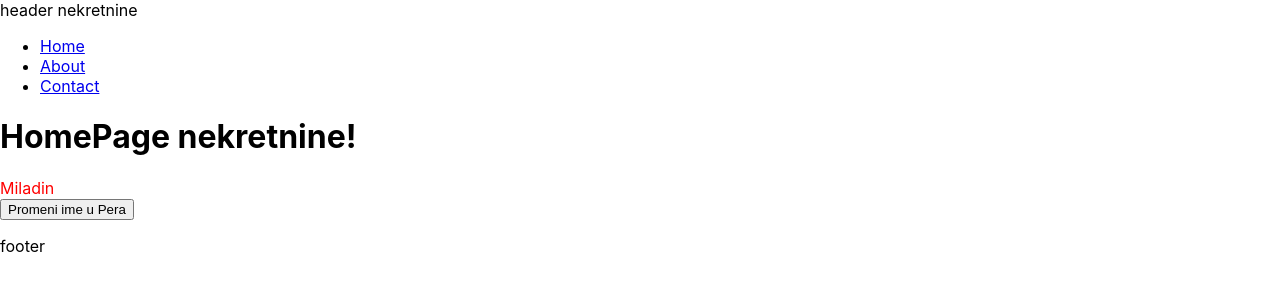
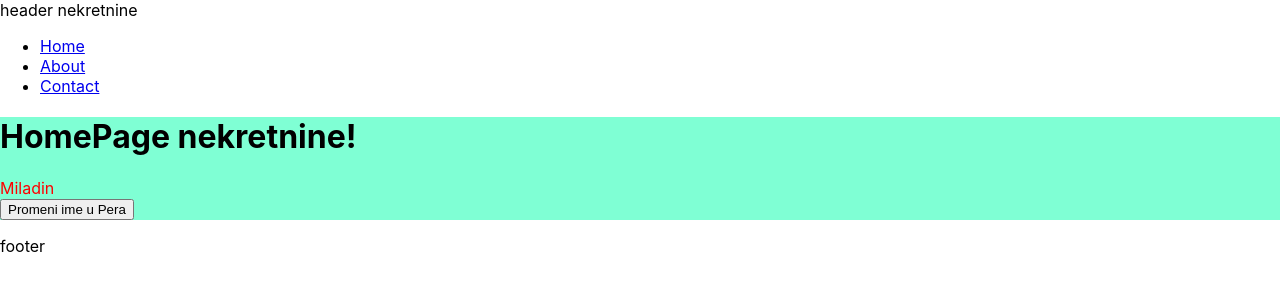
Before and after one commit to Mrakonja/Nekretnine-FE, a React (Create React App) app: page / in a window 1280 px wide. Shown: the top 300 px of the page. Built offline with nearby package versions, Linux system fonts and the light colour scheme.

Commit message:
ivan-css-modules

```diff
--- /dev/null
+++ b/src/Components/AboutPage/AboutPage.module.css
@@ -0,0 +1,3 @@
+.wrapper {
+    background-color: rebeccapurple;
+}
--- a/src/Components/AboutPage/AboutPage.tsx
+++ b/src/Components/AboutPage/AboutPage.tsx
@@ -1,4 +1,5 @@
 import React from 'react';
+import style from './AboutPage.module.css'
 
 interface AboutPageProps {
     some?: string;
@@ -6,7 +7,7 @@ interface AboutPageProps {
 
 const AboutPage = ({some}:AboutPageProps) => {
   return (
-    <div>
+    <div className={style.wrapper}>
       <h1>About Page nekretnine!</h1>
       <p></p>
     </div>
--- /dev/null
+++ b/src/Components/ContactPage/ContactPage.module.css
@@ -0,0 +1,3 @@
+.wrapper {
+    background-color: orange;
+}
--- a/src/Components/ContactPage/ContactPage.tsx
+++ b/src/Components/ContactPage/ContactPage.tsx
@@ -1,4 +1,5 @@
 import React from 'react';
+import style from './ContactPage.module.css'
 
 interface ContactPageProps {
     some?: string;
@@ -6,7 +7,7 @@ interface ContactPageProps {
 
 const ContactPage = ({some}:ContactPageProps) => {
   return (
-    <div>
+    <div className={style.wrapper}>
       <h1>Contact Page Nekretnine!</h1>
       <p></p>
     </div>
--- /dev/null
+++ b/src/Components/HomePage/HomePage.module.css
@@ -0,0 +1,3 @@
+.wrapper {
+    background-color: aquamarine;
+}
--- a/src/Components/HomePage/HomePage.tsx
+++ b/src/Components/HomePage/HomePage.tsx
@@ -1,5 +1,6 @@
 import React from 'react';
 import TestContext from '../TestContext';
+import style from './HomePage.module.css'
 
 interface HomePageProps {
     some?: string;
@@ -7,7 +8,7 @@ interface HomePageProps {
 
 const HomePage = ({some}:HomePageProps) => {
   return (
-    <div>
+    <div className={style.wrapper}>
       <h1>HomePage nekretnine!</h1>
       <TestContext />
       <p></p>
```
